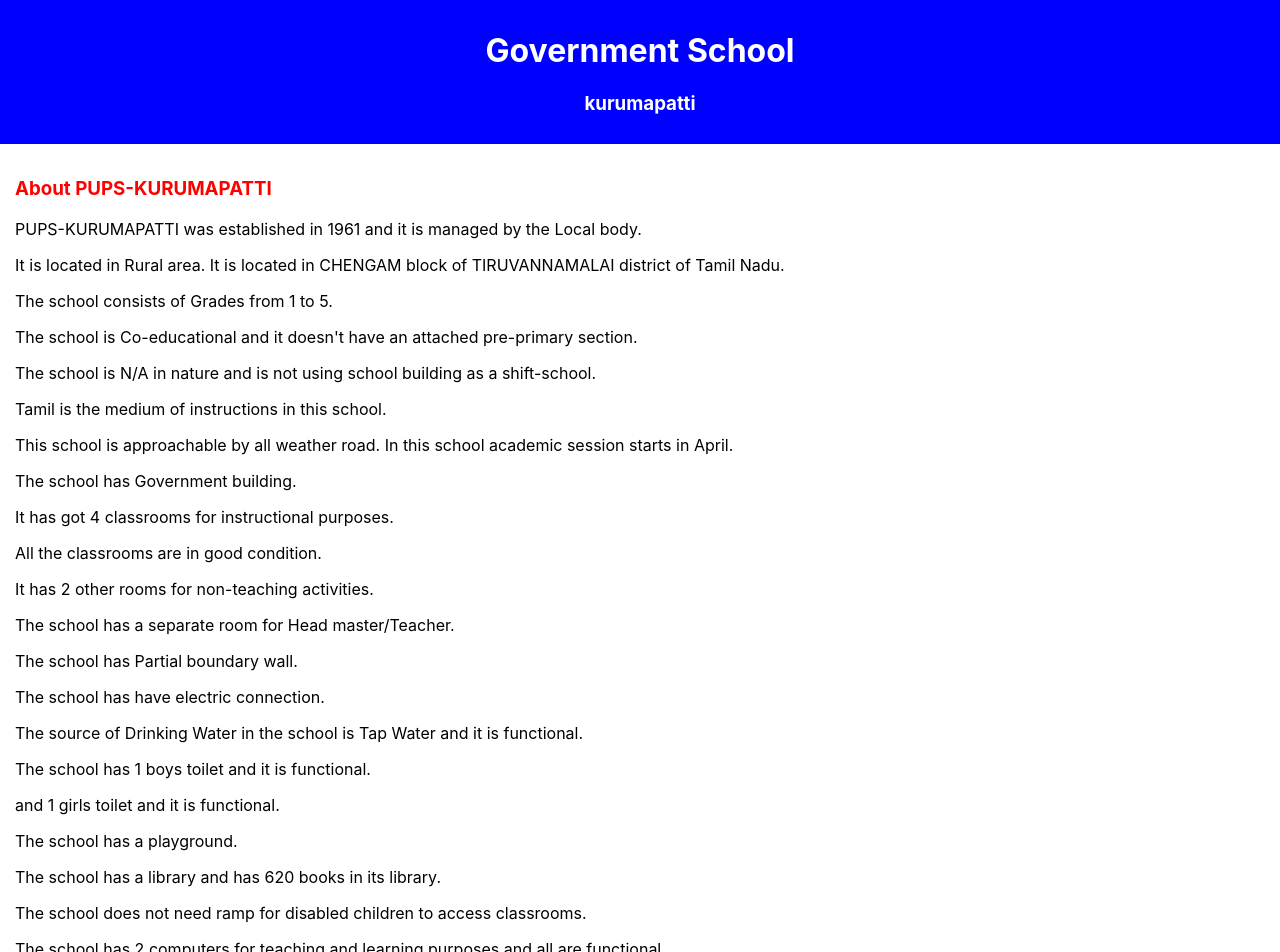
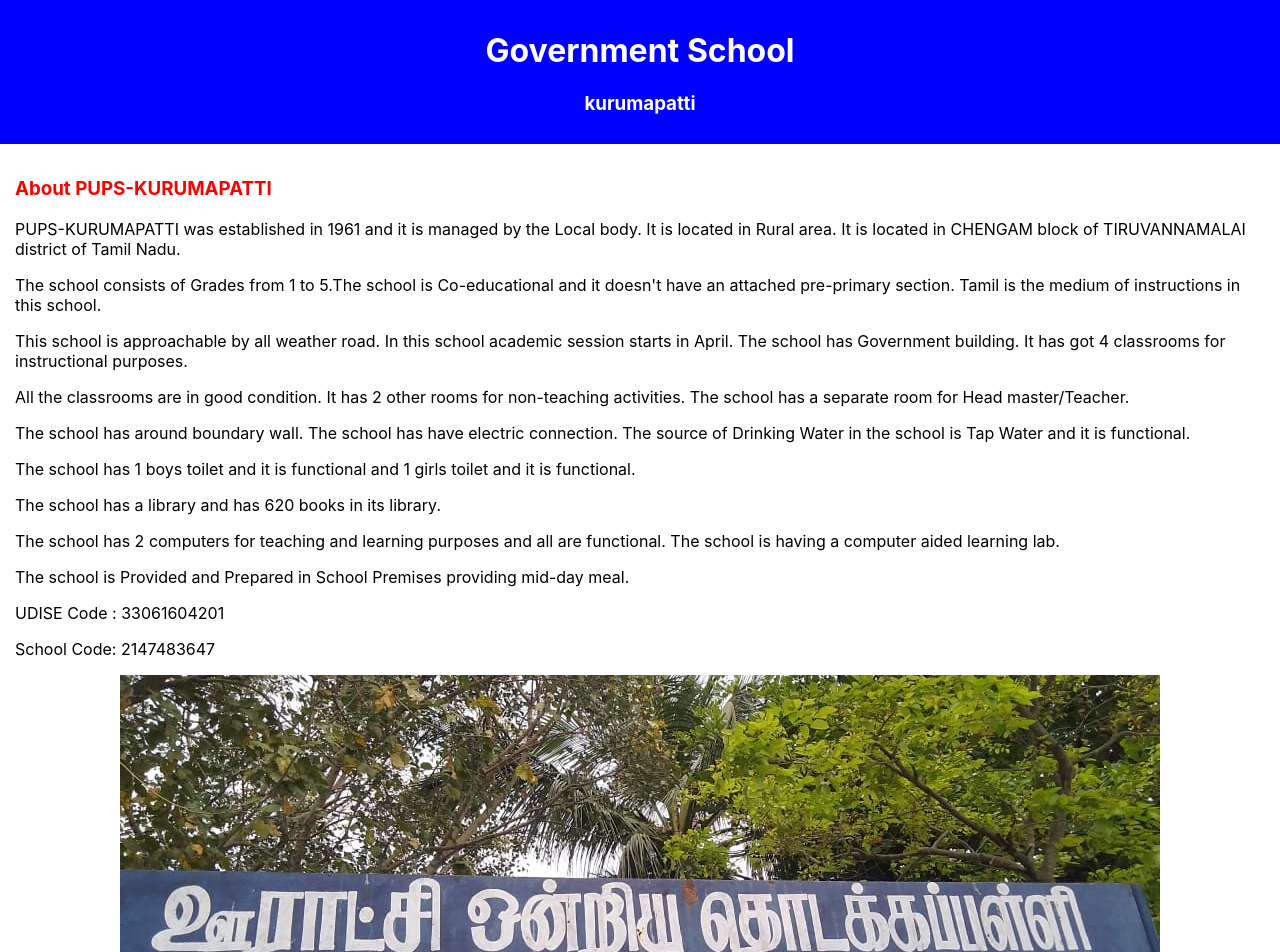
Before and after one commit to Kurumapattigovtschool/super-duper-waddle, a React (Create React App) app: page / in a window 1280 px wide. Shown: the top 952 px of the page. Built offline with nearby package versions, Linux system fonts and the light colour scheme.

Commit message:
Update App.js

```diff
--- a/src/App.js
+++ b/src/App.js
@@ -14,55 +14,27 @@ function App() {
 
 		 	<h3 style={{ color: "red" }}>About PUPS-KURUMAPATTI</h3>
 
-				<p>PUPS-KURUMAPATTI was established in 1961 and it is managed by the Local body.</p>
+				<p>	PUPS-KURUMAPATTI was established in 1961 and it is managed by the Local body. It is located in Rural area. It is located in CHENGAM block of TIRUVANNAMALAI district of Tamil Nadu.</p>
 
-				<p> It is located in Rural area. It is located in CHENGAM block of TIRUVANNAMALAI district of Tamil Nadu.</p>
+				<p> 	The school consists of Grades from 1 to 5.The school is Co-educational and it doesn't have an attached pre-primary section. Tamil is the medium of instructions in this school.</p>
 
-				<p> The school consists of Grades from 1 to 5.</p>
+				<p> 	This school is approachable by all weather road. In this school academic session starts in April. The school has Government building. It has got 4 classrooms for instructional purposes.</p>
 
-				<p> The school is Co-educational and it doesn't have an attached pre-primary section.</p>
+				<p>	 All the classrooms are in good condition. It has 2 other rooms for non-teaching activities. The school has a separate room for Head master/Teacher.</p>
 
-				<p> The school is N/A in nature and is not using school building as a shift-school.</p>
+				<p> 	The school has around boundary wall. The school has have electric connection. The source of Drinking Water in the school is Tap Water and it is functional.</p>
 
-				<p> Tamil is the medium of instructions in this school.</p>
+				<p> 	The school has 1 boys toilet and it is functional and 1 girls toilet and it is functional.</p>
 
-				<p> This school is approachable by all weather road. In this school academic session starts in April.</p>
+				<p>	The school has a library and has 620 books in its library.</p>
 
-				<p>The school has Government building.</p>
+				<p>	The school has 2 computers for teaching and learning purposes and all are functional. The school is having a computer aided learning lab.</p>
 
-				<p> It has got 4 classrooms for instructional purposes.</p>
+				<p>	The school is Provided and Prepared in School Premises providing mid-day meal.</p>
 
-				<p> All the classrooms are in good condition. </p>
+				<p>	UDISE Code : 33061604201</p>
 
-				<p>It has 2 other rooms for non-teaching activities.</p>
-
-				<p> The school has a separate room for Head master/Teacher.</p>
-
-				<p> The school has Partial boundary wall.</p>
-
-				<p> The school has have electric connection.</p>
-
-				<p> The source of Drinking Water in the school is Tap Water and it is functional.</p>
-
-				<p> The school has 1 boys toilet and it is functional.</p>
-
-				<p> and 1 girls toilet and it is functional.</p>
-
-				<p> The school has a playground. </p>
-
-				<p>The school has a library and has 620 books in its library.</p>
-
-				<p> The school does not need ramp for disabled children to access classrooms.</p>
-
-				<p> The school has 2 computers for teaching and learning purposes and all are functional.</p>
-
-				<p> The school is having a computer aided learning lab.</p>
-
-				<p> The school is Provided and Prepared in School Premises providing mid-day meal.</p>
-
-				<p> UDISE Code : 33061604201</p>
-
-				<p>School Code: 2147483647</p>
+				<p>	School Code: 2147483647</p>
 
 				<div class="text">
 					<img src="7.png" alt="logo" />
@@ -70,34 +42,34 @@ function App() {
 				</div>
 
 				<div class="text">
-					<img src="1.png" alt="logo" />
+					<img class="side" src="1.png" alt="logo" />
 					<h3>Students are assembly prayer at 9.00am</h3>
 				</div>
 
 				<div class="text">
-					<img src="2.png" alt="logo" />
+					<img class="side" src="2.png" alt="logo" />
 					<h3>School pongal celebration for students and teachers.</h3>
 				</div>
 
 				<div class="text">
-					<img src="5.png" alt="logo" />
+					<img class="side" src="5.png" alt="logo" />
 					<h3>Kamarajar birthday is celebration as school students and teachers.</h3>
 				</div>
 
 				<div class="text">
-					<img src="6.png" alt="logo" />
+					<img class="side" src="6.png" alt="logo" />
 					<h3>The inspection officer inspecting in food and school.</h3>
 				</div>
 
 			<h3 style={{ color: "red" }}>About Village</h3>
-			<p>Kurumapatti is a small Village/hamlet in Chengam Block in Tiruvannamalai District of Tamil Nadu State, India.
+			<p>  Kurumapatti is a small Village/hamlet in Chengam Block in Tiruvannamalai District of Tamil Nadu State, India.
 			It comes under Elangunni Panchayath. It is located 49 KM towards west from District head quarters Thiruvannamalai.
 			19 KM from Chengam. 230 KM from State capital Chennai.</p>
 
-			<p>Kurumapatti Pin code is 606703 and postal head office is Melpallipattu .</p>
+			<p>  Kurumapatti Pin code is 606703 and postal head office is Melpallipattu .</p>
 
-			<p>Puliyampatti ( 4 KM ) , Mothakkal ( 8 KM ) , Melravandavadi ( 8 KM ) , Kattamaduvu ( 10 KM ) , Andipatti ( 12 KM ) are the nearby Villages to Kurumapatti. Kurumapatti is surrounded by Uthangarai Block towards west , Harur Block towards west , Thandrampet Block towards East , Mathur Block towards west .</p>
-			<p>Tirupathur , Tiruvannamalai , Dharmapuri , Tirukkoyilur are the near by Cities to Kurumapatti.</p>
+			<p>  Puliyampatti ( 4 KM ) , Mothakkal ( 8 KM ) , Melravandavadi ( 8 KM ) , Kattamaduvu ( 10 KM ) , Andipatti ( 12 KM ) are the nearby Villages to Kurumapatti. Kurumapatti is surrounded by Uthangarai Block towards west , Harur Block towards west , Thandrampet Block towards East , Mathur Block towards west .</p>
+			<p>  Tirupathur , Tiruvannamalai , Dharmapuri , Tirukkoyilur are the near by Cities to Kurumapatti.</p>
 		</div>
 	</>
   );
```
